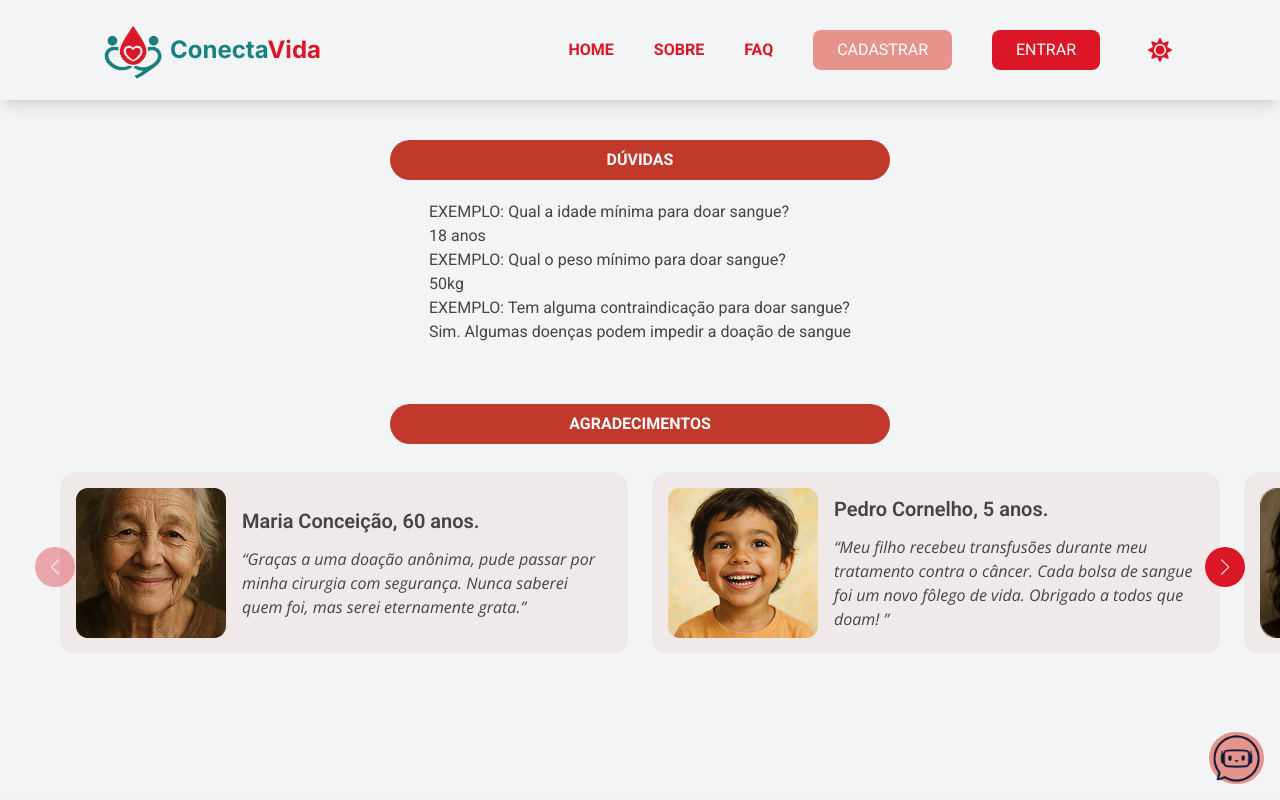
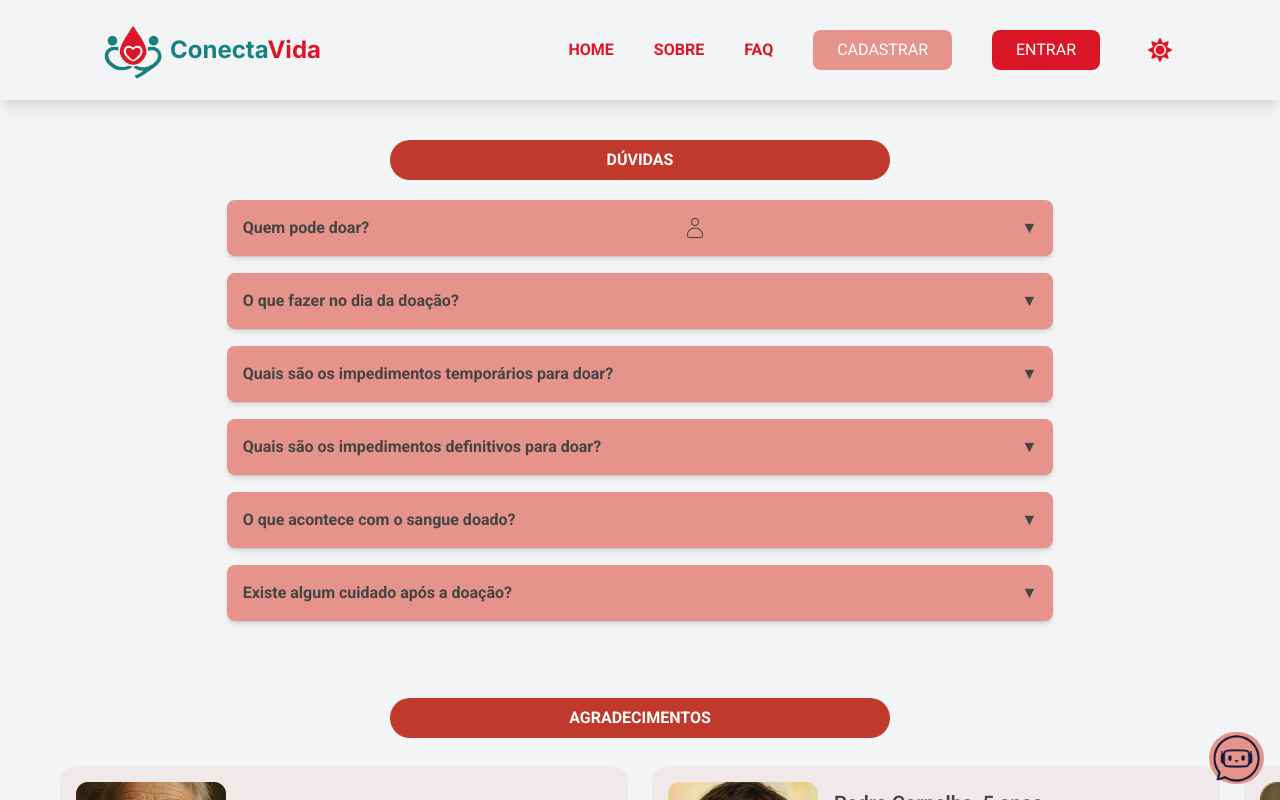
Before and after one commit to flaviare1s/maisprati-hub, a React (Vite) app: page /faq in a window 1280 px wide. Shown: the top 800 px of the page. Built offline with nearby package versions, Linux system fonts and the light colour scheme.

Commit message:
feat:faq

```diff
--- a/package.json
+++ b/package.json
@@ -10,6 +10,7 @@
     "preview": "vite preview"
   },
   "dependencies": {
+    "@heroicons/react": "^2.2.0",
     "@tailwindcss/vite": "^4.1.11",
     "axios": "^1.11.0",
     "json-server": "^1.0.0-beta.3",
--- a/src/components/FaqItem.jsx
+++ b/src/components/FaqItem.jsx
@@ -1,8 +1,28 @@
-export const FaqItem = ({ question, answer }) => {
+import { useState } from 'react';
+
+export const FaqItem = ({ question, answer, icon}) => {
+  const [isOpen, setIsOpen] = useState(false);
+    const toggleAccordion = () => {
+    setIsOpen(!isOpen);
+  };
+
   return (
-    <div>
-      <h3>{ question }</h3>
-      <p>{ answer }</p>
+    <div className="border-b border-gray-200 mb-4"> {/* Este é o elemento pai */}
+      <button
+        className="flex justify-between items-center w-full p-4 text-left font-roboto font-bold text-[#444444] bg-[#E6938B] rounded-lg shadow-md"
+        onClick={toggleAccordion}
+      >
+        <span className="text-sm md:text-base">{question}</span>
+        <span>{icon}</span>
+        <span className={`transform transition-transform duration-300 ${isOpen ? 'rotate-180' : ''}`}>
+          &#9660;
+        </span>
+      </button>
+      {isOpen && (
+        <div className="py-2 text-gray-600">
+          <p>{answer}</p>
+        </div>
+      )}
     </div>
-  )
-}
+  );
+};
--- a/src/pages/FAQ.jsx
+++ b/src/pages/FAQ.jsx
@@ -1,20 +1,101 @@
+import { CiUser } from "react-icons/ci";
 import { FaqItem } from "../components/FaqItem"
 import { SectionTitle } from "../components/SectionTitle"
 import { Testimonials } from "../components/Testimonials"
+
+
+const faqData = [
+  {
+    id: 1,
+    question:"Quem pode doar?",
+    icon: <CiUser className="text-2xl font-bold"/>,
+    answer: (
+      <ul className="list-disc pl-6 text-gray-700 space-y-2 font-roboto font-bold">
+        <li>Estar em boas condições de saúde.</li>
+        <li>Pesar acima de 50 kg.</li>
+        <li>Ter entre 16 e 69 anos (menores de 18 precisam estar acompanhados por um responsável).</li>
+        <li> Pessoas acima de 60 anos só podem doar se já tiverem doado antes dessa idade. Homens: até 4 doações/ano (intervalo mínimo de 60 dias).</li>
+        <li>Mulheres: até 3 doações/ano (intervalo mínimo de 90 dias).</li>
+        <li>Apresentar documento original com foto emitido por órgão oficial.</li>
+      </ul>
+    )
+  },
+  {
+    id: 2,
+    question: "O que fazer no dia da doação?",
+    answer: (
+      <ul className="list-disc pl-6 text-gray-700 space-y-2 font-roboto font-bold">
+        <li>Dormir pelo menos 6 horas nas últimas 24 horas</li>
+        <li>Alimentar-se bem (evitar comida gordurosa nas 4 horas anteriores).</li>
+        <li>Não beber álcool nas últimas 12 horas.</li>
+        <li>Não fumar por 2 horas antes da doação.</li>
+      </ul>
+    )
+  },
+  {
+    id: 3,
+    question: "Quais são os impedimentos temporários para doar?",
+    answer: (
+      <ul className="list-disc pl-6 text-gray-700 space-y-2 font-roboto font-bold">
+        <li>Gripe, resfriado ou febre: aguardar 15 dias após recuperação.</li>
+        <li>Gravidez.</li>
+        <li>Pós-parto: 90 dias (normal) ou 180 dias (cesariana).</li>
+        <li>Amamentação: até 12 meses após o parto.</li>
+        <li>Tatuagem/piercing: 6 meses (piercing na boca ou genital impede a doação).</li>
+        <li>Endoscopia ou exames similares: 6 meses.</li>
+        <li>Situações de risco para doenças sexualmente transmissíveis: aguardar 12 mese</li>
+      </ul>
+    )
+  },
+  {
+    id: 4,
+    question: "Quais são os impedimentos definitivos para doar? ",
+    answer: (
+      <ul className="list-disc pl-6 text-gray-700 space-y-2 font-roboto font-bold">
+        <li>Hepatite após os 11 anos de idade.</li>
+        <li>Doenças transmissíveis pelo sangue: hepatite B/C, HIV/AIDS, HTLV I/II, Doença de Chagas.</li>
+        <li>Uso de drogas ilícitas injetáveis.</li>
+      </ul>
+    )
+  },
+  {
+    id: 5,
+    question: "O que acontece com o sangue doado?",
+    answer: (
+      <ul className="list-disc pl-6 text-gray-700 space-y-2 font-roboto font-bold">
+        <li>O sangue é processado, separado em componentes e enviado para pacientes que precisam, sempre com testes para garantir a segurança.</li>
+      </ul>
+    )
+  },
+  {
+    id: 6,
+    question: "Existe algum cuidado após a doação?",
+    answer: (
+      <ul className="list-disc pl-6 text-gray-700 space-y-2 font-roboto font-bold">
+        <li>Evitar esforço físico nas próximas 12 horas.</li>
+        <li>Beber bastante líquido.</li>
+        <li>Não fumar por 2 horas.</li>
+        <li>Não ingerir álcool nas próximas 12 horas.</li>
+      </ul>
+    )
+  }
+];
+
 
 export const FAQ = () => {
   return (
     <div className="flex flex-col mx-auto p-5 w-full">
       <div className="flex flex-col justify-center items-center">
         <SectionTitle title="Dúvidas" />
-        <div className="mb-10">
-          <FaqItem question="EXEMPLO: Qual a idade mínima para doar sangue?" answer="18 anos" />
-          <FaqItem question="EXEMPLO: Qual o peso mínimo para doar sangue?" answer="50kg" />
-          <FaqItem question="EXEMPLO: Tem alguma contraindicação para doar sangue?" answer="Sim. Algumas doenças podem impedir a doação de sangue" />
+        <div className="mb-10 w-full md:w-2/3"> {/* Ajustei a largura para desktop */}
+          {/* Mapeie o array faqData para renderizar os itens do acordeão */}
+          {faqData.map(item => (
+            <FaqItem key={item.id} question={item.question} answer={item.answer} icon={item.icon} />
+          ))}
         </div>
         <SectionTitle title="Agradecimentos" />
       </div>
-      <div className="">
+      <div className="w-full">
         <Testimonials />
       </div>
     </div>
```
Also changed, not shown: 1 other file (tests, documents, lock files or other folders).
